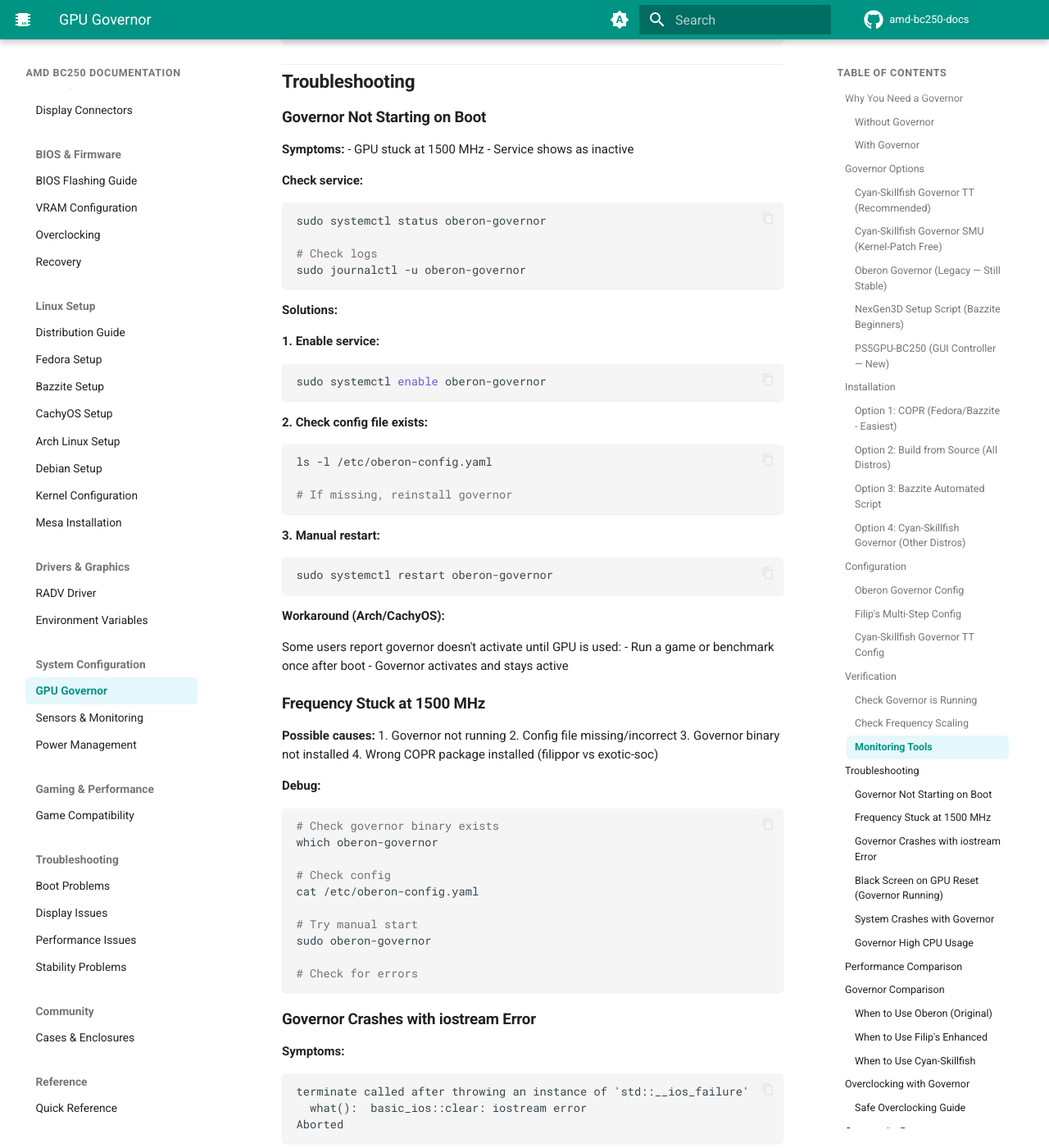
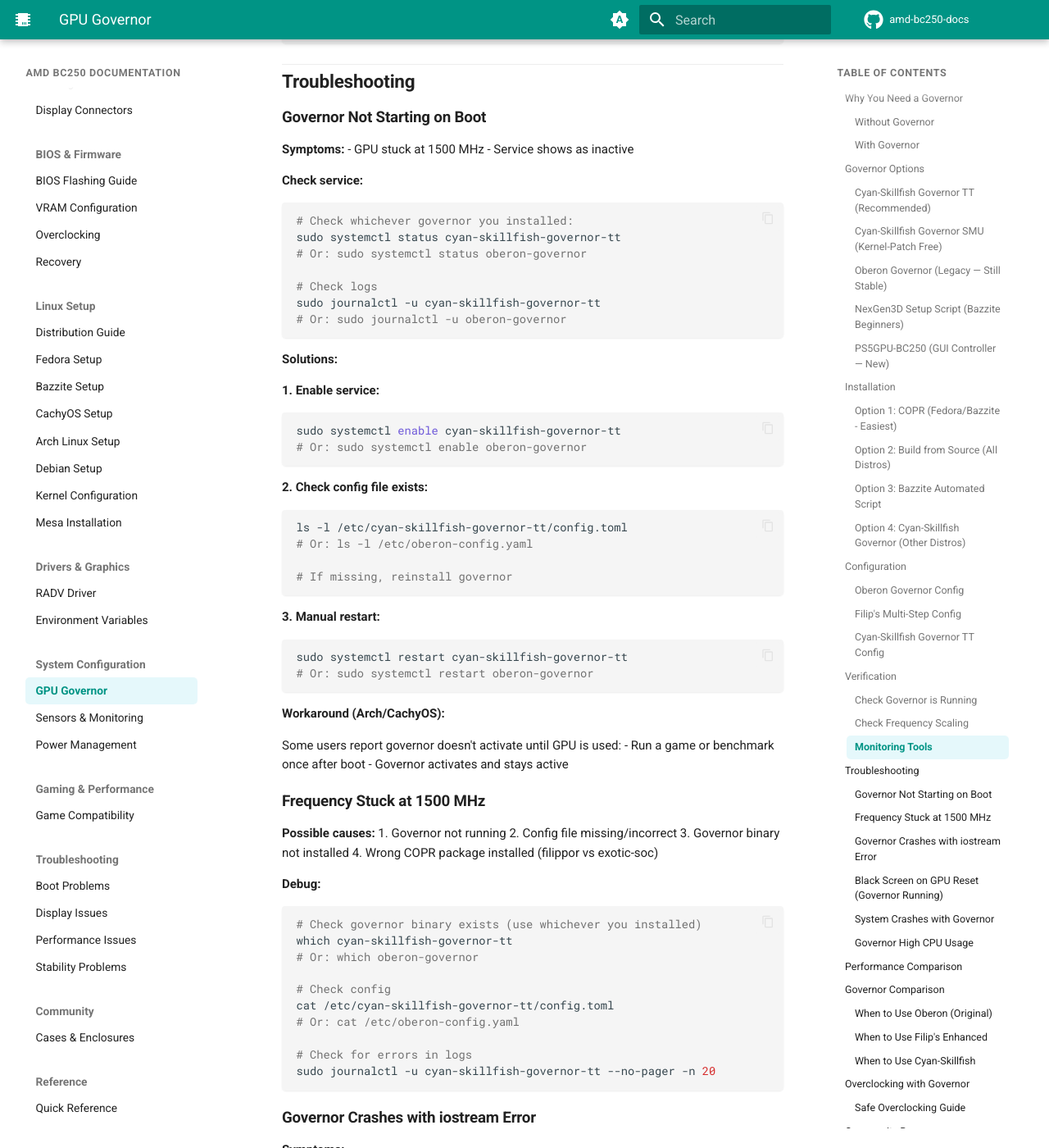
Before and after one commit to elektricM/amd-bc250-docs, an MkDocs documentation site: the page built from docs/system/governor.md, in a window 1280 px wide and 1400 px high, scrolled down 8609 px. Shown: the whole window at 82% size. Built offline with MkDocs 1.6.1 and Material for MkDocs 9.7.7, drawn with Linux system fonts in a browser that asks for light colours; comment, search, counter and statistics services are not loaded; the version menu is left out; some of the changed text lies outside the part shown.

Commit message:
fix: update generic oberon-governor refs in governor.md to show both options
Troubleshooting and overclocking sections now show cyan-skillfish-governor-tt
as primary example with oberon-governor as alternative comment. Oberon-specific
sections (config, build-from-source, iostream fix) left as-is.

````diff
--- a/docs/system/governor.md
+++ b/docs/system/governor.md
@@ -392,29 +392,35 @@
 
 **Check service:**
 ```bash
-sudo systemctl status oberon-governor
+# Check whichever governor you installed:
+sudo systemctl status cyan-skillfish-governor-tt
+# Or: sudo systemctl status oberon-governor
 
 # Check logs
-sudo journalctl -u oberon-governor
+sudo journalctl -u cyan-skillfish-governor-tt
+# Or: sudo journalctl -u oberon-governor
 ```
 
 **Solutions:**
 
 **1. Enable service:**
 ```bash
-sudo systemctl enable oberon-governor
+sudo systemctl enable cyan-skillfish-governor-tt
+# Or: sudo systemctl enable oberon-governor
 ```
 
 **2. Check config file exists:**
 ```bash
-ls -l /etc/oberon-config.yaml
+ls -l /etc/cyan-skillfish-governor-tt/config.toml
+# Or: ls -l /etc/oberon-config.yaml
 
 # If missing, reinstall governor
 ```
 
 **3. Manual restart:**
 ```bash
-sudo systemctl restart oberon-governor
+sudo systemctl restart cyan-skillfish-governor-tt
+# Or: sudo systemctl restart oberon-governor
 ```
 
 **Workaround (Arch/CachyOS):**
@@ -433,16 +439,16 @@
 
 **Debug:**
 ```bash
-# Check governor binary exists
-which oberon-governor
+# Check governor binary exists (use whichever you installed)
+which cyan-skillfish-governor-tt
+# Or: which oberon-governor
 
 # Check config
-cat /etc/oberon-config.yaml
+cat /etc/cyan-skillfish-governor-tt/config.toml
+# Or: cat /etc/oberon-config.yaml
 
-# Try manual start
-sudo oberon-governor
-
-# Check for errors
+# Check for errors in logs
+sudo journalctl -u cyan-skillfish-governor-tt --no-pager -n 20
 ```
 
 ### Governor Crashes with iostream Error
@@ -553,8 +559,9 @@
 
 **Check for bugs:**
 ```bash
-# View governor logs
-sudo journalctl -u oberon-governor -f
+# View governor logs (use whichever you installed)
+sudo journalctl -u cyan-skillfish-governor-tt -f
+# Or: sudo journalctl -u oberon-governor -f
 ```
 
 ## Performance Comparison
@@ -596,8 +603,9 @@
 **Step 1: Test Maximum Stable Frequency**
 
 ```bash
-# Stop governor
-sudo systemctl stop oberon-governor
+# Stop governor (use whichever you installed)
+sudo systemctl stop cyan-skillfish-governor-tt
+# Or: sudo systemctl stop oberon-governor
 
 # Manually set test frequency
 echo vc 0 2100 1050 > /sys/devices/pci0000:00/0000:00:08.1/0000:01:00.0/pp_od_clk_voltage
@@ -621,7 +629,8 @@
 **Step 3: Restart and Test**
 
 ```bash
-sudo systemctl restart oberon-governor
+sudo systemctl restart cyan-skillfish-governor-tt
+# Or: sudo systemctl restart oberon-governor
 
 # Test with games/benchmarks
 # Monitor temperatures
````
